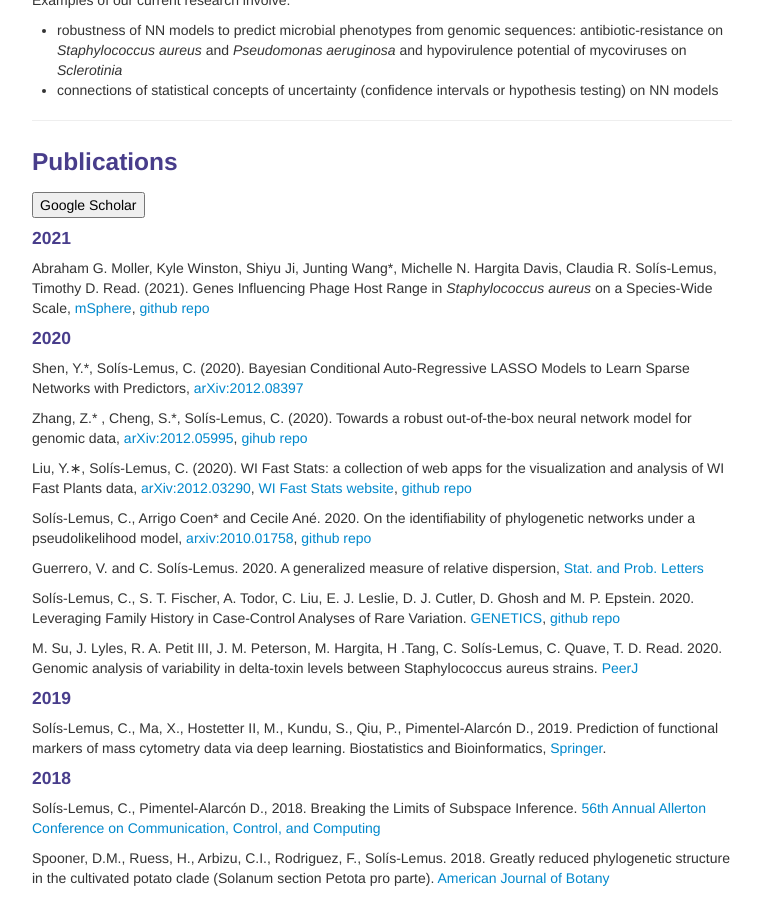
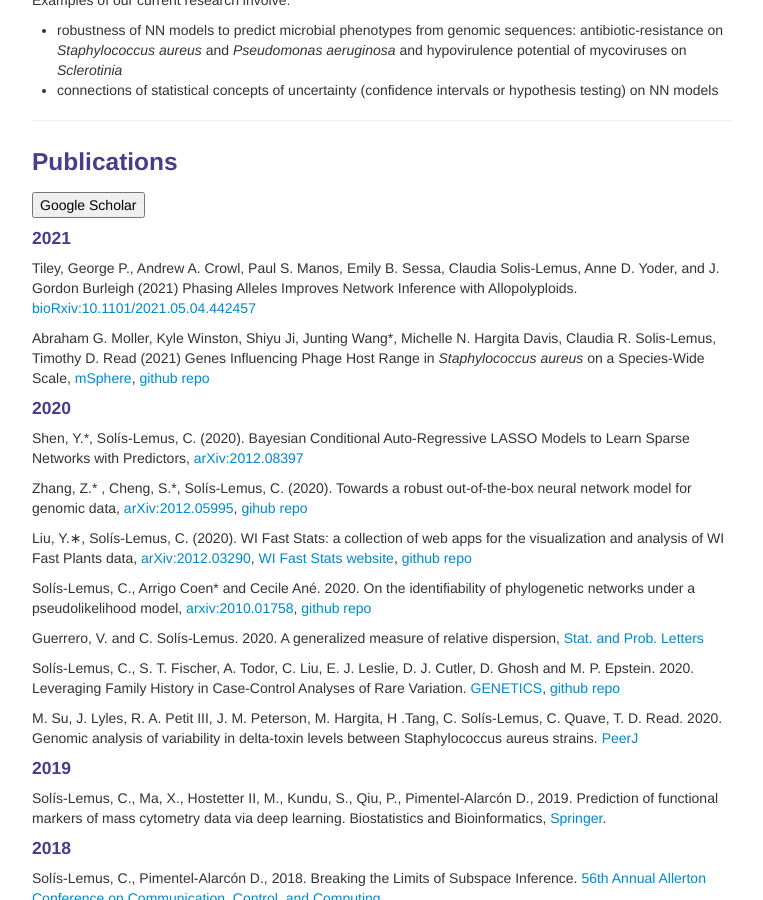
Before and after one commit to solislemuslab/solislemuslab.github.io, a Jekyll site: the page built from pages/research.md, in a window 1280 px wide and 900 px high, scrolled down 2508 px. Shown: the whole window, without its empty margins (258-1021 px from the left). Built offline with Jekyll 4.4.1, drawn with Linux system fonts in a browser that asks for light colours.

Commit message:
added phasing paper

```diff
--- a/pages/research.md
+++ b/pages/research.md
@@ -107,7 +107,9 @@ Examples of our current research involve:
 
 #### 2021
 
-Abraham G. Moller, Kyle Winston, Shiyu Ji, Junting Wang*, Michelle N. Hargita Davis, Claudia R. Solís-Lemus, Timothy D. Read. (2021). Genes Influencing Phage Host Range in _Staphylococcus aureus_ on a Species-Wide Scale, [mSphere](https://msphere.asm.org/content/6/1/e01263-20#sec-9), [github repo](https://github.com/solislemuslab/staph-nn)
+Tiley, George P., Andrew A. Crowl, Paul S. Manos, Emily B. Sessa, Claudia Solis-Lemus, Anne D. Yoder, and J. Gordon Burleigh (2021) Phasing Alleles Improves Network Inference with Allopolyploids. [bioRxiv:10.1101/2021.05.04.442457](https://doi.org/10.1101/2021.05.04.442457)
+
+Abraham G. Moller, Kyle Winston, Shiyu Ji, Junting Wang*, Michelle N. Hargita Davis, Claudia R. Solis-Lemus, Timothy D. Read (2021) Genes Influencing Phage Host Range in _Staphylococcus aureus_ on a Species-Wide Scale, [mSphere](https://msphere.asm.org/content/6/1/e01263-20#sec-9), [github repo](https://github.com/solislemuslab/staph-nn)
 
 #### 2020
 
```
